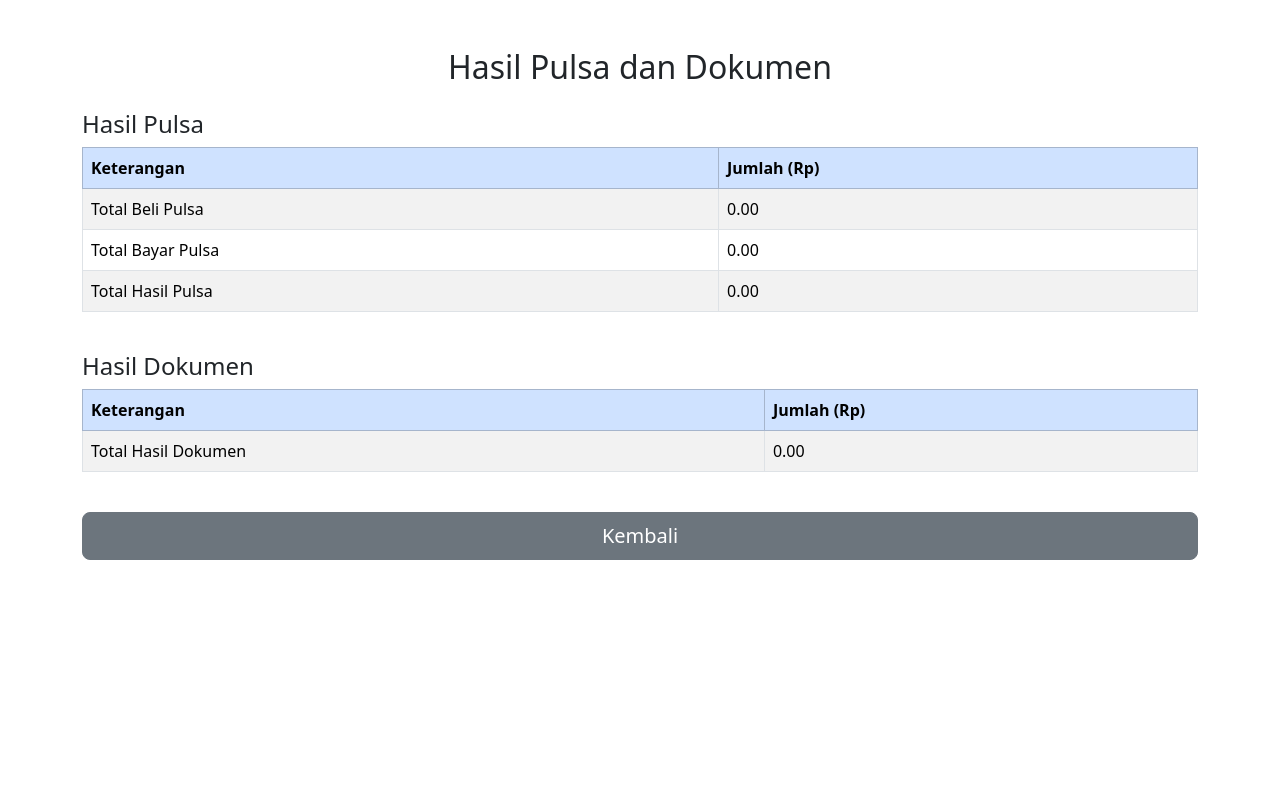
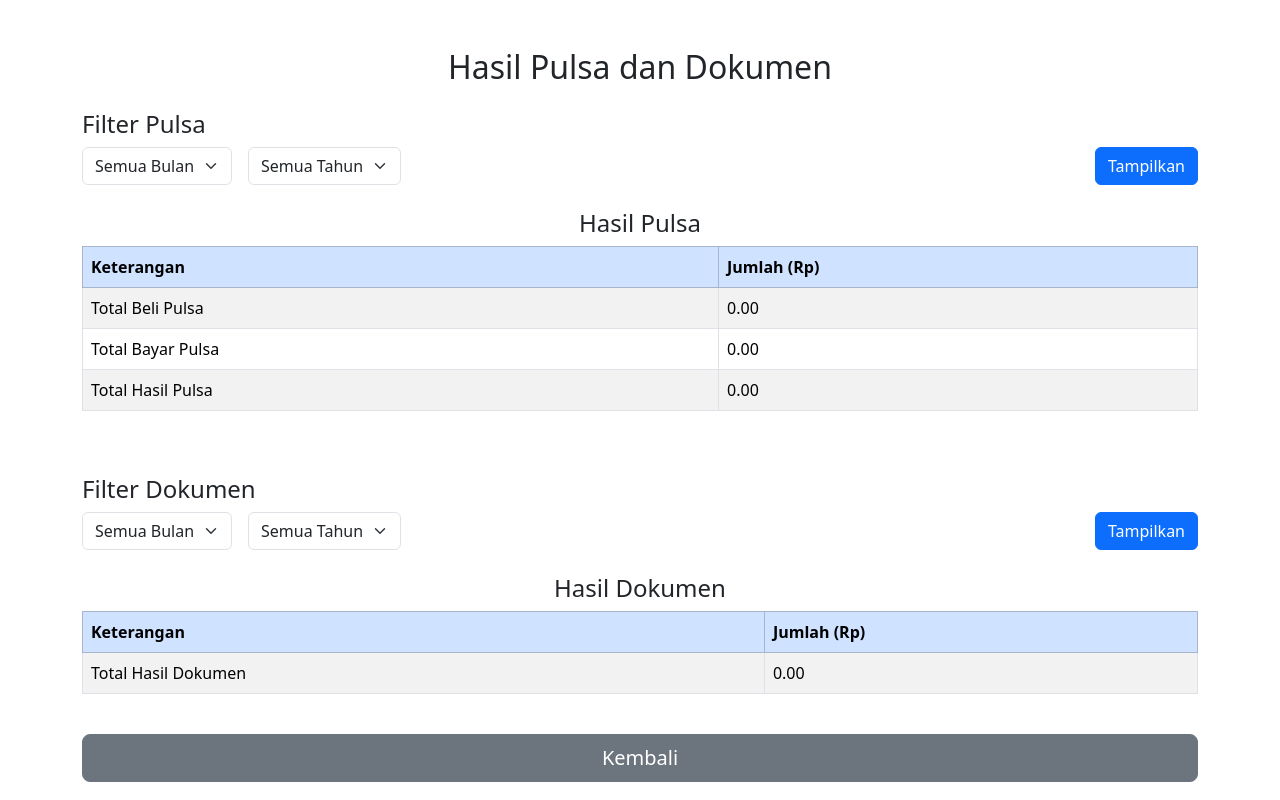
Before and after one commit to zainpelope/catatan, a PHP site: page /hasil/hasil.php in a window 1280 px wide. Run offline with PHP 8.4, Linux system fonts and the light colour scheme; data that the repository does not hold is empty.

Commit message:
menambahkan filter untuk hasil pulsa dan dokumen

```diff
--- a/hasil/hasil.php
+++ b/hasil/hasil.php
@@ -1,27 +1,40 @@
 <?php
 include '../koneksi.php';
 
-// Query untuk data pulsa dan dokumen
+// Mendapatkan nilai filter untuk Pulsa
+$bulan_pulsa = isset($_GET['bulan_pulsa']) ? $_GET['bulan_pulsa'] : 'all';
+$tahun_pulsa = isset($_GET['tahun_pulsa']) ? $_GET['tahun_pulsa'] : 'all';
+
+// Mendapatkan nilai filter untuk Dokumen
+$bulan_dokumen = isset($_GET['bulan_dokumen']) ? $_GET['bulan_dokumen'] : 'all';
+$tahun_dokumen = isset($_GET['tahun_dokumen']) ? $_GET['tahun_dokumen'] : 'all';
+
+// Query untuk data Pulsa
 $query_pulsa = "SELECT * FROM pulsa WHERE status = 'Lunas'";
+if ($bulan_pulsa != 'all') $query_pulsa .= " AND MONTH(tanggal) = '$bulan_pulsa'";
+if ($tahun_pulsa != 'all') $query_pulsa .= " AND YEAR(tanggal) = '$tahun_pulsa'";
 $result_pulsa = $conn->query($query_pulsa);
 
+// Query untuk data Dokumen
 $query_dokumen = "SELECT * FROM dokumen WHERE status = 'Lunas'";
+if ($bulan_dokumen != 'all') $query_dokumen .= " AND MONTH(tanggal) = '$bulan_dokumen'";
+if ($tahun_dokumen != 'all') $query_dokumen .= " AND YEAR(tanggal) = '$tahun_dokumen'";
 $result_dokumen = $conn->query($query_dokumen);
 
-// Perhitungan total
+// Perhitungan total Pulsa
 $total_beli_pulsa = 0;
 $total_bayar_pulsa = 0;
 while ($row = $result_pulsa->fetch_assoc()) {
     $total_beli_pulsa += $row['beli'];
     $total_bayar_pulsa += $row['bayar'];
 }
+$selisih_bayar_pulsa = $total_bayar_pulsa - $total_beli_pulsa;
 
+// Perhitungan total Dokumen
 $total_bayar_dokumen = 0;
 while ($row = $result_dokumen->fetch_assoc()) {
     $total_bayar_dokumen += $row['bayar'];
 }
-
-$selisih_bayar_pulsa = $total_bayar_pulsa - $total_beli_pulsa;
 ?>
 
 <!DOCTYPE html>
@@ -30,7 +43,7 @@ $selisih_bayar_pulsa = $total_bayar_pulsa - $total_beli_pulsa;
 <head>
     <meta charset="UTF-8">
     <meta name="viewport" content="width=device-width, initial-scale=1.0">
-    <title>Hasil Perhitungan</title>
+    <title>Hasil Pulsa dan Dokumen</title>
     <link href="https://cdn.jsdelivr.net/npm/bootstrap@5.3.3/dist/css/bootstrap.min.css" rel="stylesheet">
 </head>
 
@@ -38,9 +51,51 @@ $selisih_bayar_pulsa = $total_bayar_pulsa - $total_beli_pulsa;
     <div class="container mt-5">
         <h2 class="text-center mb-4">Hasil Pulsa dan Dokumen</h2>
 
-        <!-- Tabel Pulsa -->
-        <div class="table-responsive">
-            <h4>Hasil Pulsa</h4>
+        <!-- Filter untuk Pulsa -->
+        <div class="mb-5">
+            <h4>Filter Pulsa</h4>
+            <form action="" method="get" class="d-flex align-items-center gap-3">
+                <select name="bulan_pulsa" class="form-select w-auto">
+                    <option value="all" <?= ($bulan_pulsa == 'all') ? 'selected' : '' ?>>Semua Bulan</option>
+                    <?php
+                    $bulan_nama = [
+                        1 => "Januari",
+                        "Februari",
+                        "Maret",
+                        "April",
+                        "Mei",
+                        "Juni",
+                        "Juli",
+                        "Agustus",
+                        "September",
+                        "Oktober",
+                        "November",
+                        "Desember"
+                    ];
+                    foreach ($bulan_nama as $key => $value) {
+                        $selected = ($key == $bulan_pulsa) ? 'selected' : '';
+                        echo "<option value='$key' $selected>$value</option>";
+                    }
+                    ?>
+                </select>
+
+                <select name="tahun_pulsa" class="form-select w-auto">
+                    <option value="all" <?= ($tahun_pulsa == 'all') ? 'selected' : '' ?>>Semua Tahun</option>
+                    <?php
+                    $tahun_sekarang = date('Y');
+                    for ($tahun = 2024; $tahun <= $tahun_sekarang + 5; $tahun++) {
+                        $selected = ($tahun == $tahun_pulsa) ? 'selected' : '';
+                        echo "<option value='$tahun' $selected>$tahun</option>";
+                    }
+                    ?>
+                </select>
+
+
+                <button type="submit" class="btn btn-primary ms-auto">Tampilkan</button>
+            </form>
+
+            <div class="table-responsive mt-4">
+                <h4 class="text-center">Hasil Pulsa</h4>
                 <table class="table table-bordered table-striped">
                     <thead class="table-primary">
                         <tr>
@@ -64,10 +119,37 @@ $selisih_bayar_pulsa = $total_bayar_pulsa - $total_beli_pulsa;
                     </tbody>
                 </table>
             </div>
+        </div>
 
-        <!-- Tabel Dokumen -->
+        <!-- Filter untuk Dokumen -->
+        <div>
+            <h4>Filter Dokumen</h4>
+            <form action="" method="get" class="d-flex align-items-center gap-3">
+                <select name="bulan_dokumen" class="form-select w-auto">
+                    <option value="all" <?= ($bulan_dokumen == 'all') ? 'selected' : '' ?>>Semua Bulan</option>
+                    <?php
+                    foreach ($bulan_nama as $key => $value) {
+                        $selected = ($key == $bulan_dokumen) ? 'selected' : '';
+                        echo "<option value='$key' $selected>$value</option>";
+                    }
+                    ?>
+                </select>
+
+                <select name="tahun_dokumen" class="form-select w-auto">
+                    <option value="all" <?= ($tahun_dokumen == 'all') ? 'selected' : '' ?>>Semua Tahun</option>
+                    <?php
+                    for ($tahun = $tahun_sekarang - 5; $tahun <= $tahun_sekarang + 5; $tahun++) {
+                        $selected = ($tahun == $tahun_dokumen) ? 'selected' : '';
+                        echo "<option value='$tahun' $selected>$tahun</option>";
+                    }
+                    ?>
+                </select>
+
+                <button type="submit" class="btn btn-primary ms-auto">Tampilkan</button>
+            </form>
+
             <div class="table-responsive mt-4">
-            <h4>Hasil Dokumen</h4>
+                <h4 class="text-center">Hasil Dokumen</h4>
                 <table class="table table-bordered table-striped">
                     <thead class="table-primary">
                         <tr>
@@ -83,6 +165,7 @@ $selisih_bayar_pulsa = $total_bayar_pulsa - $total_beli_pulsa;
                     </tbody>
                 </table>
             </div>
+        </div>
 
         <!-- Tombol Kembali -->
         <div class="text-center mt-4">
```
Lines whose indentation alone changed are shown as unchanged.
